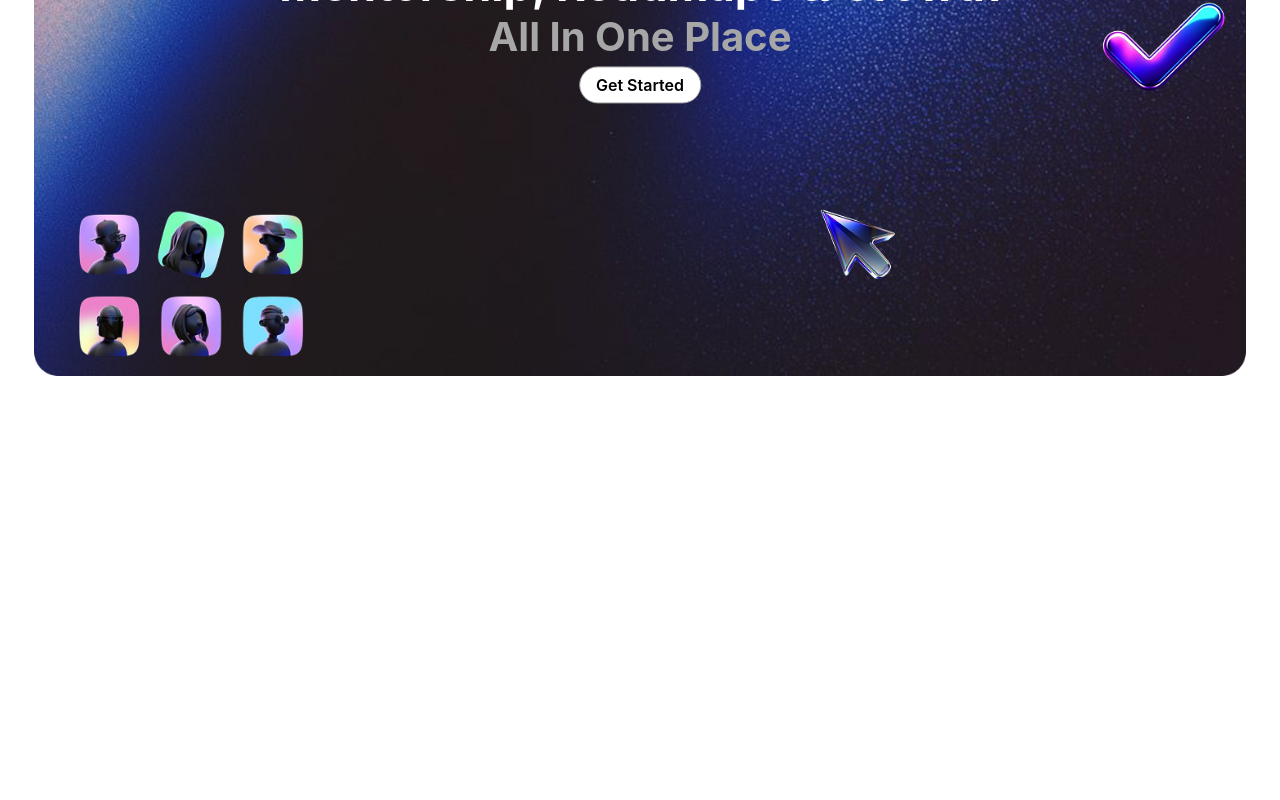
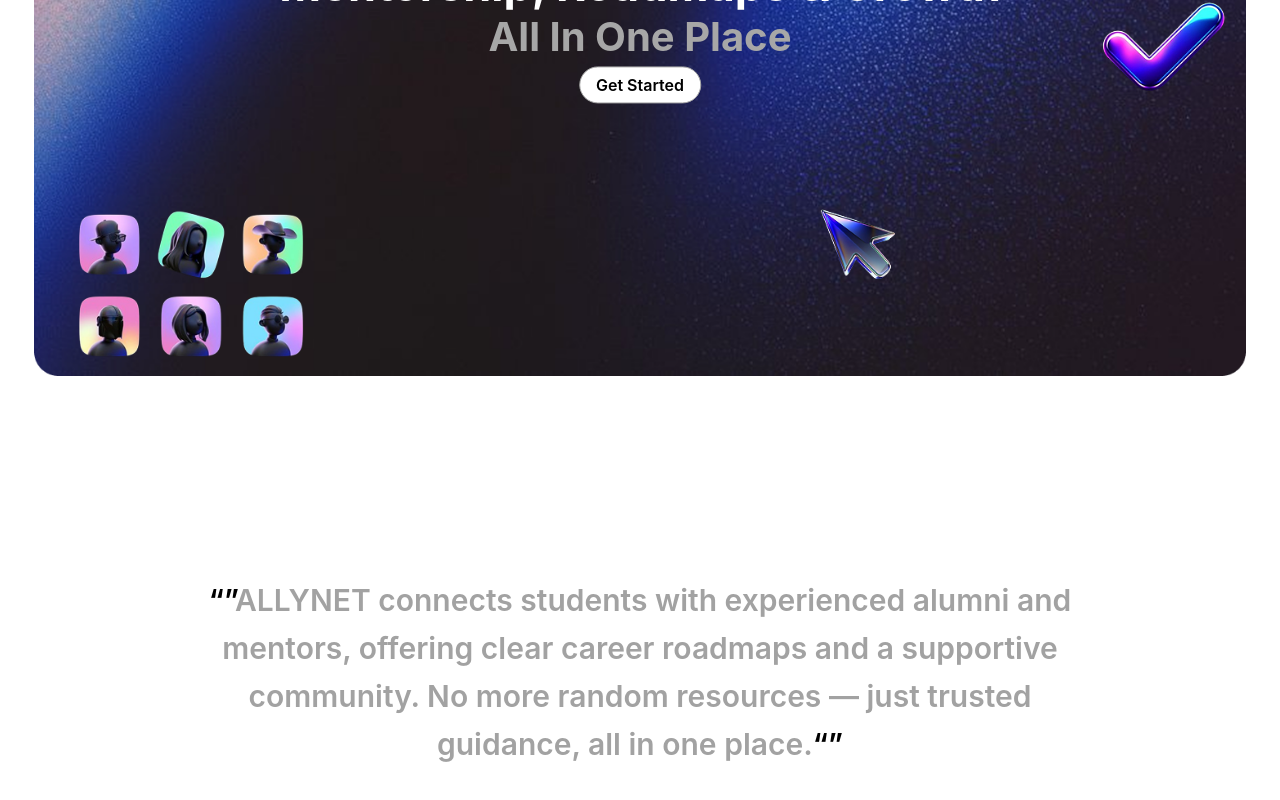
Before and after one commit to parmarraj999/allynet, a React (Create React App) app: page / in a window 1280 px wide. Shown: the part 388-1188 px from the top of the page. Before the commit the page ends 800 px from the top, so only its background shows below. Built offline with nearby package versions, Linux system fonts and the light colour scheme.

Commit message:
feat: next text section content

```diff
--- a/src/page/landing-page/landingPage.css
+++ b/src/page/landing-page/landingPage.css
@@ -15,10 +15,9 @@
 }
 
 .logo-text {
-  font-size: 24px;
+  font-size: 1.5rem;
   font-weight: 900;
   width: 7.9%;
-  height: 28px;
   color: white;
   margin-right: 100px;
 }
@@ -31,14 +30,12 @@
 }
 
 .menu-item {
-  font-size: 16px;
+  font-size: 1rem;
   font-weight: 500;
-  height: 29px;
   text-decoration: none;
-  color: #ffffff;
+  color: #fff;
   display: flex;
   align-items: center;
-  justify-content: center;
   position: relative;
 }
 
@@ -65,7 +62,7 @@
 .dropdown-content a {
   padding: 0.5rem 1rem;
   text-decoration: none;
-  color: #ffffff;
+  color: #fff;
   font-weight: 500;
 }
 
@@ -81,9 +78,9 @@
   background-color: #2B2B2B;
   border: 1px solid #A7A7A7;
   border-radius: 5px;
-  font-size: 16px;
+  font-size: 1rem;
   font-weight: 600;
-  color: #FFFFFF;
+  color: #fff;
   cursor: pointer;
   display: flex;
   align-items: center;
@@ -92,8 +89,7 @@
 }
 
 .big-image-container {
-  margin-left: 34px;
-  margin-right: 34px;
+  margin: 0 34px;
   display: flex;
   justify-content: center;
   align-items: center;
@@ -142,15 +138,33 @@
   width: 7.5rem;
   margin: 5px auto;
   height: 2.1875rem;
-  background-color: #ffffff;
+  background-color: #fff;
   border: 1px solid #A7A7A7;
   border-radius: 30px;
-  font-size: 16px;
+  font-size: 1rem;
   font-weight: 600;
-  color: #000000;
+  color: #000;
   cursor: pointer;
   display: flex;
   align-items: center;
   justify-content: center;
   text-decoration: none;
 }
+
+.next-section {
+  padding: 12.5rem 0;
+  text-align: center;
+}
+
+.next-text {
+  font-size: 1.875rem; /* 30px */
+  font-weight: 600; /* semi-bold */
+  line-height: 1.6;
+  max-width: 900px;
+  margin: 0 auto;
+  color: #A2A2A2;
+}
+
+.next-text .quotes {
+  color: #000000;
+}
--- a/src/page/landing-page/landingPage.js
+++ b/src/page/landing-page/landingPage.js
@@ -1,8 +1,6 @@
 import React from 'react';
 import './landingPage.css';
 import arrowIcon from './assets/arrow1.png';
-
-// Import images
 import heroimg from './assets/heroimg.png';
 import herorocket from './assets/herorocket.png';
 import heromessage from './assets/heromessage.png';
@@ -11,9 +9,8 @@
 import herotick from './assets/herotick.png';
 
 function LandingPage() {
-  const bigImgConfig = { width: 1478, height: 834 }; // Figma dimensions
+  const bigImgConfig = { width: 1478, height: 834 };
 
-  // Convert px to % relative to big image
   const smallImages = [
     { src: herorocket, x: 58.09, y: 90.66, width: 182.82, height: 182.82 },
     { src: heromessage, x: 815.25, y: 145.13, width: 156.51, height: 156.51 },
@@ -30,13 +27,13 @@
 
   return (
     <div className="landing-parent">
-      {/* Navbar */}
       <section className="navbar-section">
         <div className="navbar-card">
           <div className="logo-text">ALLYNET</div>
 
           <div className="menu-links">
             <a href="#home" className="menu-item">Home</a>
+
             <div className="menu-item dropdown">
               Feature
               <img src={arrowIcon} alt="" className="arrow-icon" />
@@ -45,6 +42,7 @@
                 <a href="#feature2">Feature 2</a>
               </div>
             </div>
+
             <div className="menu-item dropdown">
               Community
               <img src={arrowIcon} alt="" className="arrow-icon" />
@@ -53,6 +51,7 @@
                 <a href="#events">Events</a>
               </div>
             </div>
+
             <a href="#about" className="menu-item">About Us</a>
           </div>
 
@@ -60,12 +59,10 @@
         </div>
       </section>
 
-      {/* Hero Section */}
       <section className="hero-section">
         <div className="big-image-container">
           <img src={heroimg} alt="Hero background" className="big-bg" />
 
-          {/* Small images */}
           {smallImages.map((img, idx) => (
             <img
               key={idx}
@@ -81,12 +78,19 @@
             />
           ))}
 
-          {/* Hero Text & Button */}
           <div className="hero-content">
             <h1 className="hero-title">Mentorship, Roadmaps & Growth</h1>
             <p className="hero-subtitle">All In One Place</p>
             <a href="#signup" className="hero-button">Get Started</a>
           </div>
+        </div>
+
+        <div className="next-section">
+          <p className="next-text">
+            <span className="quotes">“”</span>
+            ALLYNET connects students with experienced alumni and mentors, offering clear career roadmaps and a supportive community. No more random resources — just trusted guidance, all in one place.
+            <span className="quotes">“”</span>
+          </p>
         </div>
       </section>
     </div>
```
